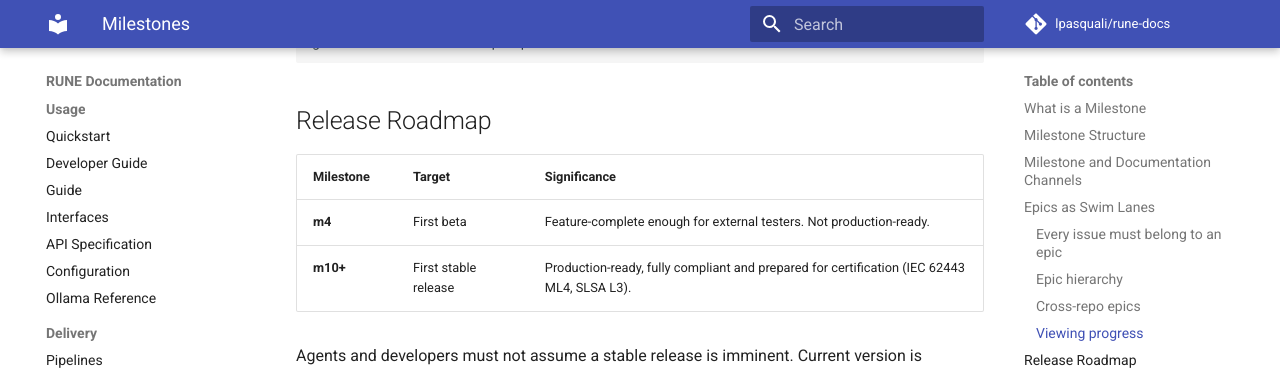
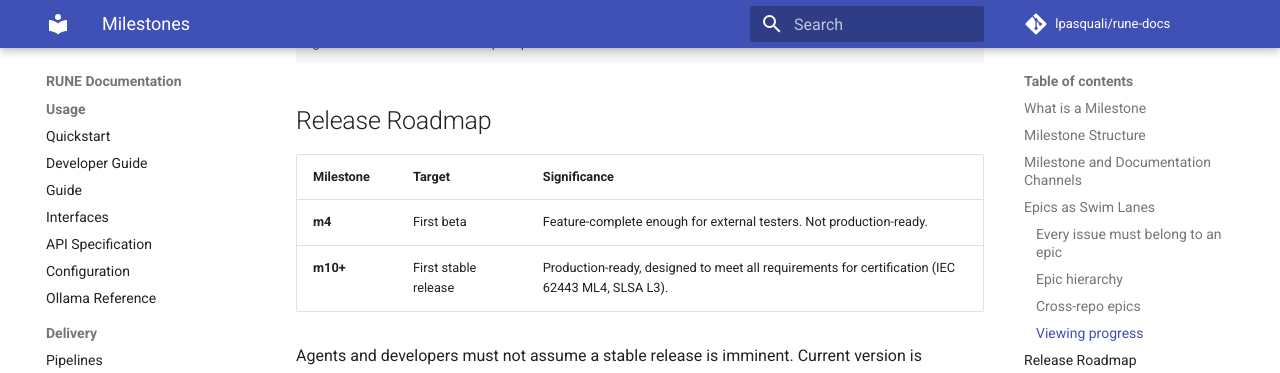
Before and after one commit to lpasquali/rune-docs, an MkDocs documentation site: the page built from docs/delivery/MILESTONES.md, in a window 1280 px wide and 900 px high, scrolled down 2360 px. Shown: the top 373 px of the window. Built offline with MkDocs 1.6.1 and Material for MkDocs 9.7.7, drawn with Linux system fonts in a browser that asks for light colours; comment, search, counter and statistics services are not loaded.

Commit message:
docs: soften certification language in milestones and risk register
Replace "fully compliant" with "designed to meet all requirements for
certification" in MILESTONES.md. Clarify risk register entry R-015 as
in-progress work ("being developed to address") rather than implying
current compliance.

Partial fix for #64 — rune-audit README and PyPI URL corrections
require cross-repo PRs (noted in issue).

Co-Authored-By: Claude Opus 4.6 (1M context) <noreply@anthropic.com>

```diff
--- a/docs/delivery/MILESTONES.md
+++ b/docs/delivery/MILESTONES.md
@@ -87,7 +87,7 @@ gh issue view 121 -R lpasquali/rune
 | Milestone | Target | Significance |
 |---|---|---|
 | **m4** | First beta | Feature-complete enough for external testers. Not production-ready. |
-| **m10+** | First stable release | Production-ready, fully compliant and prepared for certification (IEC 62443 ML4, SLSA L3). |
+| **m10+** | First stable release | Production-ready, designed to meet all requirements for certification (IEC 62443 ML4, SLSA L3). |
 
 Agents and developers must not assume a stable release is imminent. Current version is `0.0.0a2`. The path to stable is long and intentional — compliance, security, and quality gates will not be rushed.
 
```
Also changed, not shown: docs/security/RISK_REGISTER.md (+1 -1 lines).
